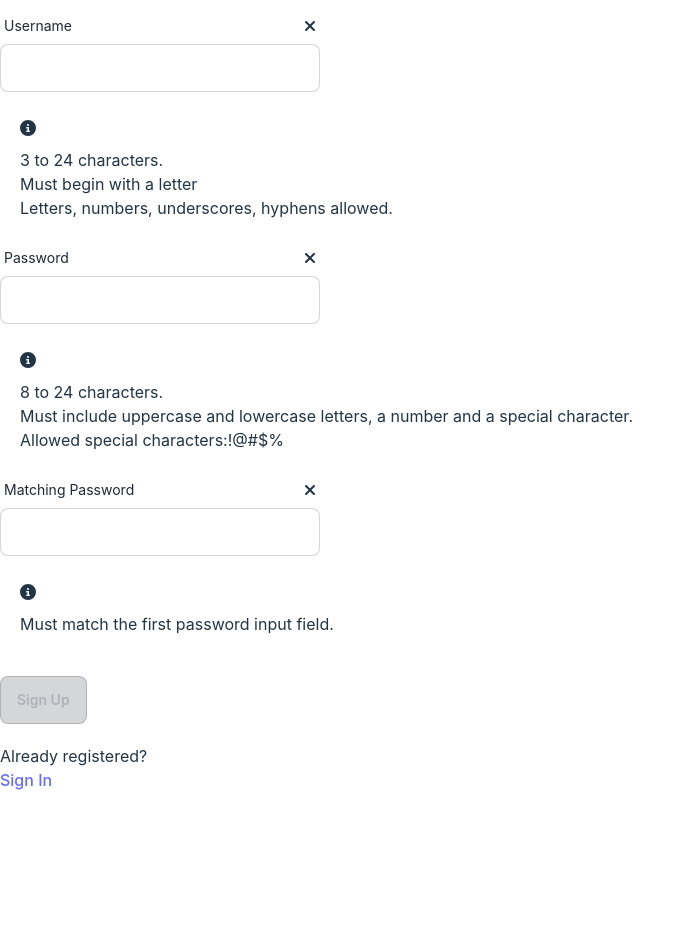
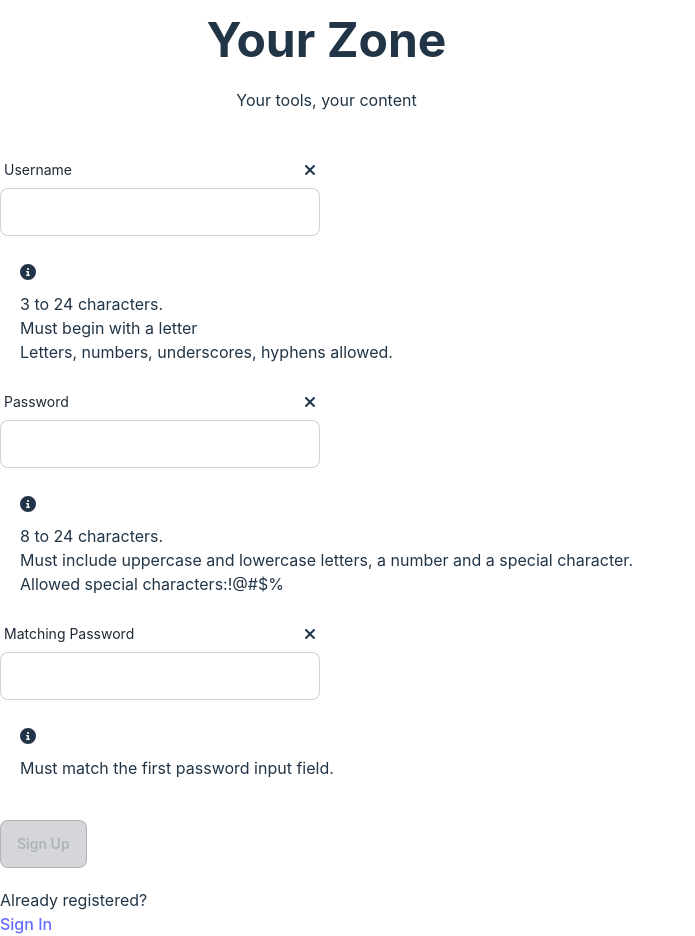
Before and after one commit to wedunsto/YourZone2024, a React (Vite) app in the folder React Frontend/YourZone/: page /register in a window 1280 px wide. Shown: the whole page, without its empty margins (0-695 px from the left). Before the commit the page ends 800 px from the top, so only its background shows below. Built offline with nearby package versions, Linux system fonts and the light colour scheme.

Commit message:
Creating the homescreen page

```diff
--- a/React Frontend/YourZone/src/App.tsx
+++ b/React Frontend/YourZone/src/App.tsx
@@ -1,10 +1,9 @@
 import { Routes, Route } from "react-router-dom";
-import LogIn from "./components/LogIn";
-import RegisterForm from "./components/RegisterForm";
-import Layout from "./layouts/Layout";
 import Unauthorized from "./components/Unauthorized";
-import Home from "./components/Home";
 import RequireAuth from "./components/RequiredAuth";
+import LogInView from "./views/LogInView";
+import RegisterView from "./views/RegisterView";
+import HomePage from "./components/HomePage";
 
 const ROLES = {
   'User': 1984,
@@ -13,21 +12,38 @@ const ROLES = {
 }
 
 const App = () => {
+  return (
+    <Routes>
+      {/* Public routes */}
+      <Route path="/" element={<LogInView />} />
+      <Route path="/register" element={<RegisterView />} />
+      <Route path="/unauthorized" element={<Unauthorized />} />
+
+      {/* Private routes */}
+      <Route element={<RequireAuth allowedRoles={[ROLES.User, ROLES.Admin]} />}>
+          <Route path="/home" element={<HomePage />} />
+        </Route>
+    </Routes>
+  );
+}
+
+/*
+const App = () => {
   return(
     <Routes>
       <Route path="/" element={<Layout />}>
-        {/* public routes */}
+        {/* public routes }
         <Route path="login" element={<LogIn />} />
         <Route path="register" element={<RegisterForm />} />
         <Route path="unauthorized" element={<Unauthorized />} />
 
-        {/* we want to protect these routes */}
+        {/* we want to protect these routes}
         <Route element={<RequireAuth allowedRoles={[ROLES.User]} />}>
           <Route path="/" element={<Home />} />
         </Route>
       </Route>
   </Routes>
   );
-}
+}*/
 
 export default App;
--- /dev/null
+++ b/React Frontend/YourZone/src/components/Header.tsx
@@ -0,0 +1,14 @@
+// Create the header text for Your Zone homepage
+
+const Header = () => {
+  return (
+    <div className="hero-content text-center">
+      <div className="max-w-md">
+        <h1 className="text-5xl font-bold">Your Zone</h1>
+        <p className="py-6">Your tools, your content</p>
+      </div>
+    </div>
+  );
+};
+
+export default Header;
--- a/React Frontend/YourZone/src/components/Home.tsx
+++ /dev/null
@@ -1,7 +0,0 @@
-const Home = () => {
-    return (
-        <p>Test</p>
-    );
-};
-
-export default Home;
--- /dev/null
+++ b/React Frontend/YourZone/src/components/HomePage.tsx
@@ -0,0 +1,9 @@
+const HomePage = () => {
+    return(
+        <div>
+            <p>Test</p>
+        </div>
+    );
+}
+
+export default HomePage;
--- a/React Frontend/YourZone/src/components/LogIn.tsx
+++ b/React Frontend/YourZone/src/components/LogInForm.tsx
@@ -7,7 +7,7 @@ import CredentialInputField from './CredentialInputField';
 
 const LOGIN_URL = '/authenticate';
 
-const LogIn = () => {
+const LogInForm = () => {
     const { setAuth } = useAuth() as any;
     // Used to navigate to the home page after authentication
     const navigate = useNavigate();
@@ -47,6 +47,7 @@ const LogIn = () => {
             setUsername("");
             setPassword("");
             setErrorMessage("");
+            navigate("/home");
         } catch(err) {
             if(!(err as any)?.response) {
                 setErrorMessage('No Server Response');
@@ -85,11 +86,11 @@ const LogIn = () => {
             <p>
                 Need an Account?<br />
                 <span className="line">
-                    <a href="register">Sign Up</a>
+                    <a href="/register">Sign Up</a>
                 </span>
             </p>
         </div>
     );
 };
 
-export default LogIn;
+export default LogInForm;
--- a/React Frontend/YourZone/src/components/RegisterForm.tsx
+++ b/React Frontend/YourZone/src/components/RegisterForm.tsx
@@ -140,7 +140,7 @@ const RegisterForm = () => {
             <p>
                 Already registered?<br />
                 <span className="line">
-                    <a href="login">Sign In</a>
+                    <a href="/">Sign In</a>
                 </span>
             </p>
         </div>
--- a/React Frontend/YourZone/src/components/RequiredAuth.tsx
+++ b/React Frontend/YourZone/src/components/RequiredAuth.tsx
@@ -12,12 +12,13 @@ const RequireAuth = ({ allowedRoles }: RequireAuthProp) => {
     // replace: Replace the login in their navigation history with the location they came from
     // Allow you to back up to the last place you were
     // This will take you to where you wanted to go originally when you do log in
+    console.log(auth);
     return (
         auth?.roles?.find((role:Number) => allowedRoles?.includes(role))
         ? <Outlet />
-        : auth?.user
+        : auth?.username
             ? <Navigate to="/unauthorized" state={{ from: location }} replace />
-            : <Navigate to="/login" state={{ from: location }} replace />
+            : <Navigate to="/" state={{ from: location }} replace />
     );
 }
 
--- /dev/null
+++ b/React Frontend/YourZone/src/views/LogInView.tsx
@@ -0,0 +1,15 @@
+import Header from "../components/Header";
+import LogInForm from "../components/LogInForm";
+
+const LogInView = () => {
+    return (
+        <div>
+            <div className="grow flex justify-center">
+                <Header />
+            </div>
+            <LogInForm />
+        </div>
+    );
+}
+
+export default LogInView;
--- /dev/null
+++ b/React Frontend/YourZone/src/views/RegisterView.tsx
@@ -0,0 +1,15 @@
+import Header from "../components/Header";
+import RegisterForm from "../components/RegisterForm";
+
+const RegisterView = () => {
+    return (
+        <div>
+            <div className="grow flex justify-center">
+                <Header />
+            </div>
+            <RegisterForm />
+        </div>
+    );
+}
+
+export default RegisterView;
```
